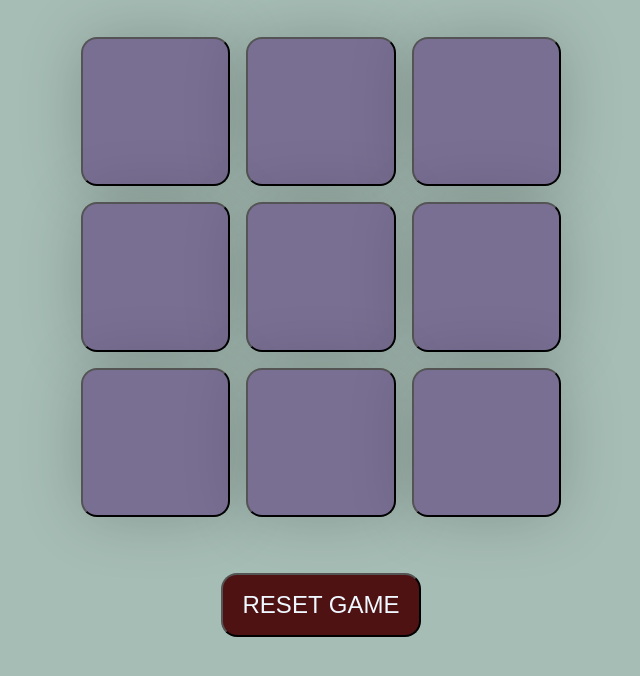
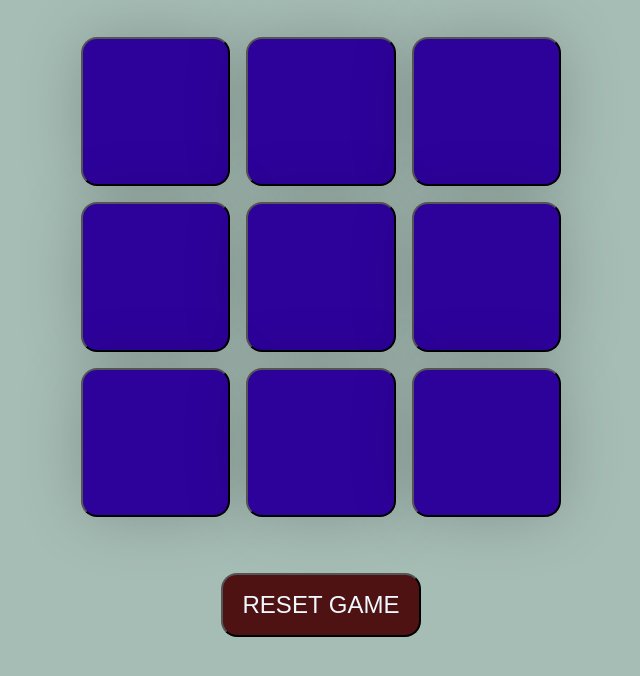
Before and after one commit to rupayanranti/TicTacToe, a plain HTML site: page index.html in a window 1280 px wide. Shown: the part 40-716 px from the top of the page, without its empty margins (319-959 px from the left). Drawn offline with Linux system fonts and the light colour scheme.

Commit message:
Box color changed in style.css

```diff
--- a/style.css
+++ b/style.css
@@ -26,7 +26,7 @@
     box-shadow: 0 0 1em rgba(0, 0, 0, 0.2);
     font-size: 8vmin;
 
-    background-color: rgb(121, 111, 147);
+    background-color: rgb(45, 2, 155);
 
     color: black;
     display: flex;
```
